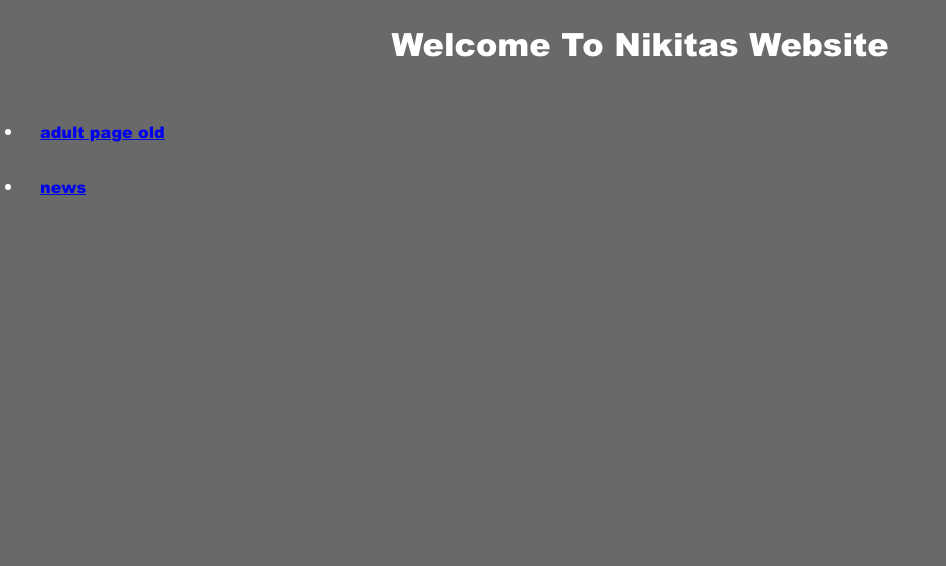
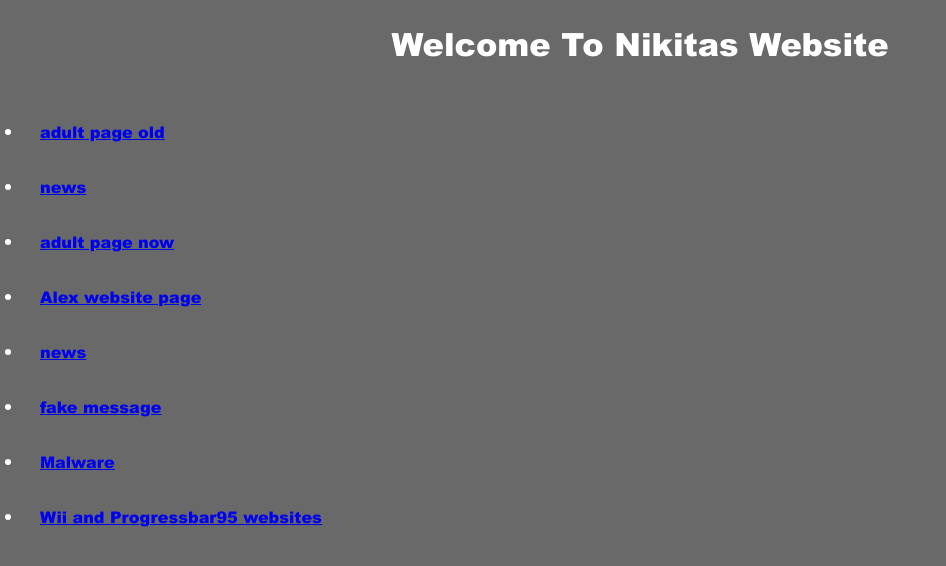
Before and after one commit to JulijaNiki/nikitaBoldy.github.io, a plain HTML site: page index.html in a window 1280 px wide. Shown: the whole page, without its empty margins (0-946 px from the left). Drawn offline with Linux system fonts and the light colour scheme.

Commit message:
Update index.html
Signed-off-by: JulijaNiki <104391212+JulijaNiki@users.noreply.github.com>

```diff
--- a/index.html
+++ b/index.html
@@ -12,6 +12,12 @@
         <ul>
             <li><a href="./adonly2014.html">adult page old</a></li>
             <li><a href="./news.html">news</a></li>
+                    <li><a href="./adonly.html">adult page now</a></li>
+        <li><a href="./alexwebsite.html">Alex website page</a></li>
+        <li><a href="./news.html">news</a></li>
+        <li><a href="./belugaerrormessage.html">fake message</a></li>
+        <li><a href="./balditrojan.html">Malware</a></li>
+        <li><a href="./progresswii.html">Wii and Progressbar95 websites</a></li>
         </ul>
     </nav>
 </body>
```
